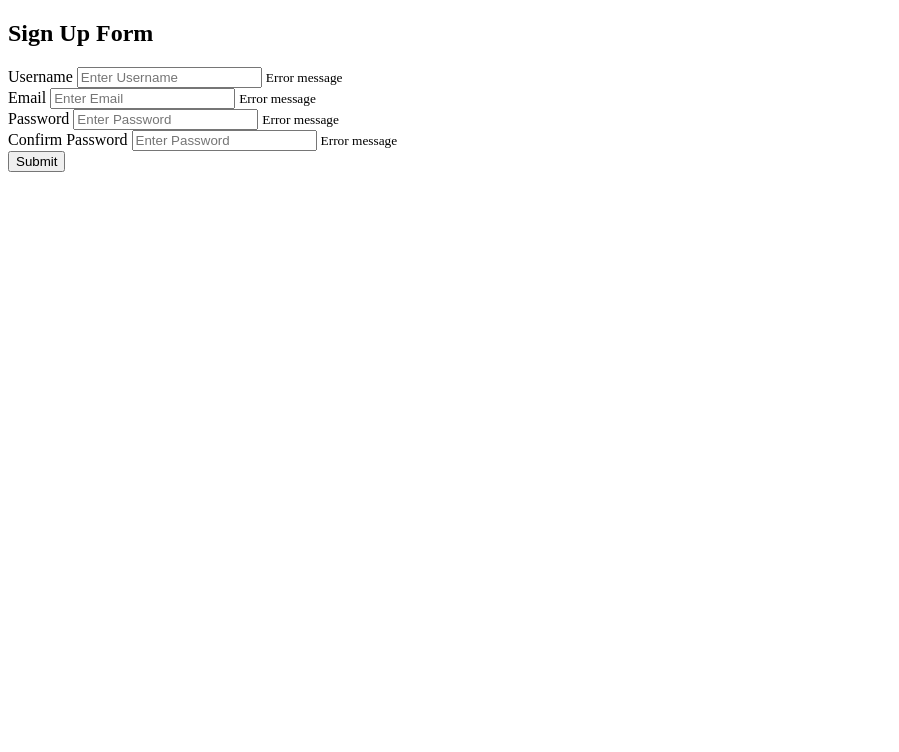
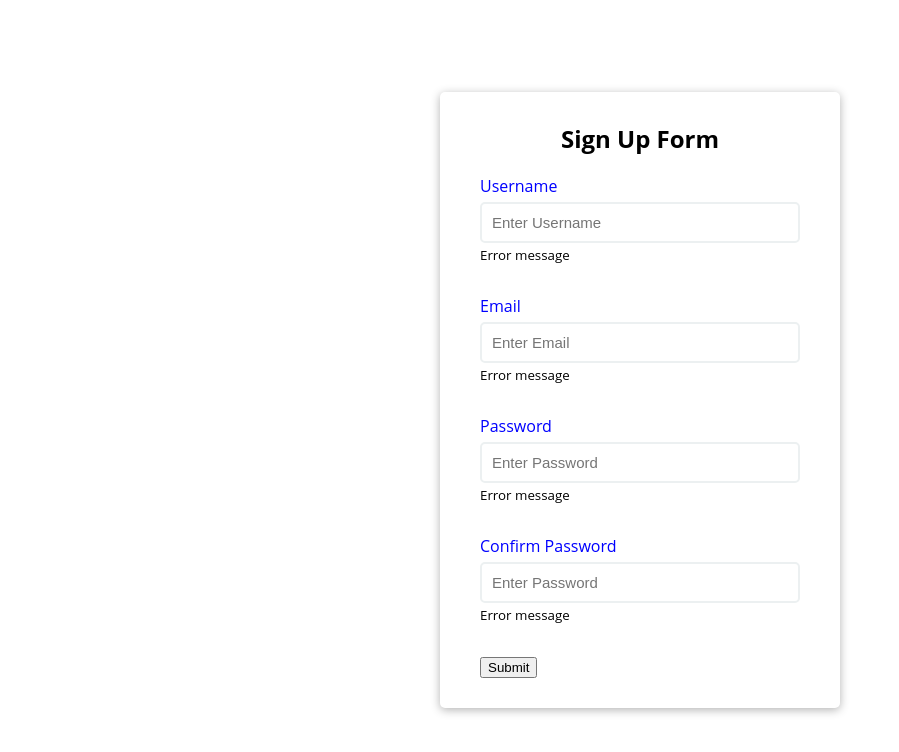
Before and after one commit to abdurrafay2/Axiom-Full-stack-developer, a plain HTML site: page project 1/index.html in a window 1280 px wide. Shown: the whole page, without its empty margins (0-899 px from the left). Drawn offline with Linux system fonts and the light colour scheme; a web font is replaced by a local one.

Commit message:
project 1 CSS
css completed

```diff
--- a/project 1/style.css
+++ b/project 1/style.css
@@ -0,0 +1,61 @@
+@import url('https://fonts.googleapis.com/css2?family=Benne&display=swap');
+*{
+    box-sizing: border-box
+
+}
+body{
+    background-color: ECF0F1;
+    font-family: 'Open Sans', sans-serif;
+    display: flex;
+    align-items: center;
+    justify-content: center;
+    min-height: 100vh;
+    margin: 0;
+
+}
+.container{
+    background-color: white;
+    border-radius: 5px;
+    box-shadow: 0 2px 10px rgba(0,0,0, 0.3);
+    width: 400px;
+
+}
+h2{
+    text-align: center;
+    margin: 0 0 20px;
+
+}
+.form
+{
+    padding: 30px 40px;
+
+}
+.form-control
+{
+margin-bottom: 10px;
+padding-bottom: 20px;
+position: relative;
+
+}
+.form-control label
+{
+    color: blue;
+    display: block;
+    margin-bottom: 5px;
+
+}
+.form-control input
+{
+border: 2px solid #ecf0f1;
+border-radius: 5px;
+display: block;
+width: 100%;
+padding: 10px;
+font-size: 15px;
+}
+.form-control input :focus
+{
+    outline: 0 ;
+    border-color: gray;
+
+}
```
Also changed, not shown: project 1/index.html (+2 -0 lines).
